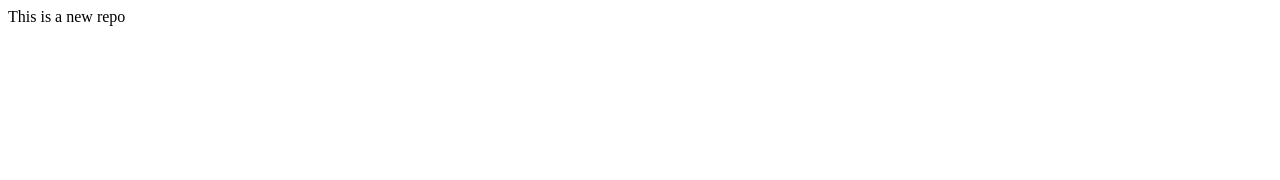
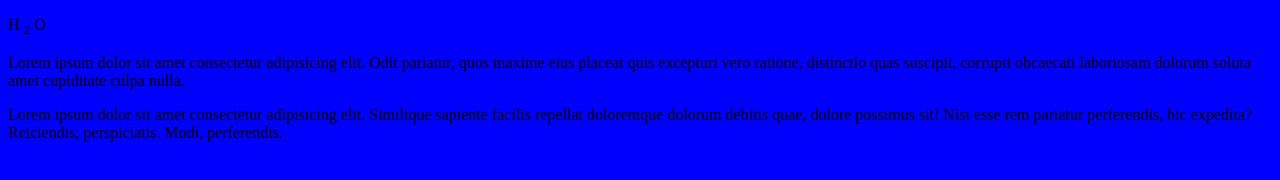
Before and after one commit to vickykarthik17/Localrepo, a plain HTML site: page index.html in a window 1280 px wide. Drawn offline with Linux system fonts and the light colour scheme.

Commit message:
Modified Index.html

```diff
--- a/index.html
+++ b/index.html
@@ -1 +1,14 @@
-<p>This is a new repo</p>
+<!DOCTYPE html>
+<html lang="en">
+<head>
+    <meta charset="UTF-8">
+    <meta name="viewport" content="width=device-width, initial-scale=1.0">
+    <title>Document</title>
+</head>
+<body style="background-color: blue ;">
+ <p>H <mark style="background-color: blue;"><sub> 2</sub> </mark> O</p>
+<p>Lorem ipsum dolor sit amet consectetur adipisicing elit. Odit pariatur, quos maxime eius placeat quis excepturi vero ratione, distinctio quas suscipit, corrupti obcaecati laboriosam dolorum soluta amet cupiditate culpa nulla.</p>
+<p>Lorem ipsum dolor sit amet consectetur adipisicing elit. Similique sapiente facilis repellat doloremque dolorum debitis quae, dolore possimus sit! Nisi esse rem pariatur perferendis, hic expedita? Reiciendis, perspiciatis. Modi, perferendis.</p>
+
+</body>
+</html>
```
